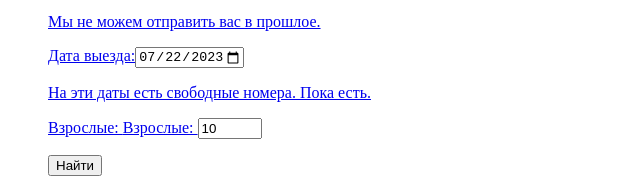
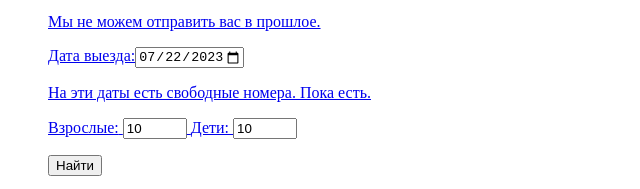
Before and after one commit to ikopanova/i-sedona, a plain HTML site: page index.html in a window 1280 px wide. Shown: the part 242-431 px from the top of the page, without its empty margins (0-640 px from the left). Drawn offline with Linux system fonts and the light colour scheme.

Commit message:
2verstka

```diff
--- a/index.html
+++ b/index.html
@@ -34,7 +34,9 @@
                     <label for="start">Дата выезда:</label><input type="date" id="start" name="trip-start" value="2023-07-22" min="2023-01-01" max="2024-01-01">
                     <p>На эти даты есть свободные номера. Пока есть.</p>
                     <p>
-                      <label for="age">Взрослые: </label><label for="age">Взрослые: </label>
+                      <label for="age">Взрослые:</label>
+                      <input type="number" step="1" min="1" max="100" value="10" id="age" name="age"/>
+                      <label for="age">Дети:</label>
                       <input type="number" step="1" min="1" max="100" value="10" id="age" name="age"/>
                   </p>
                   <p>
```
